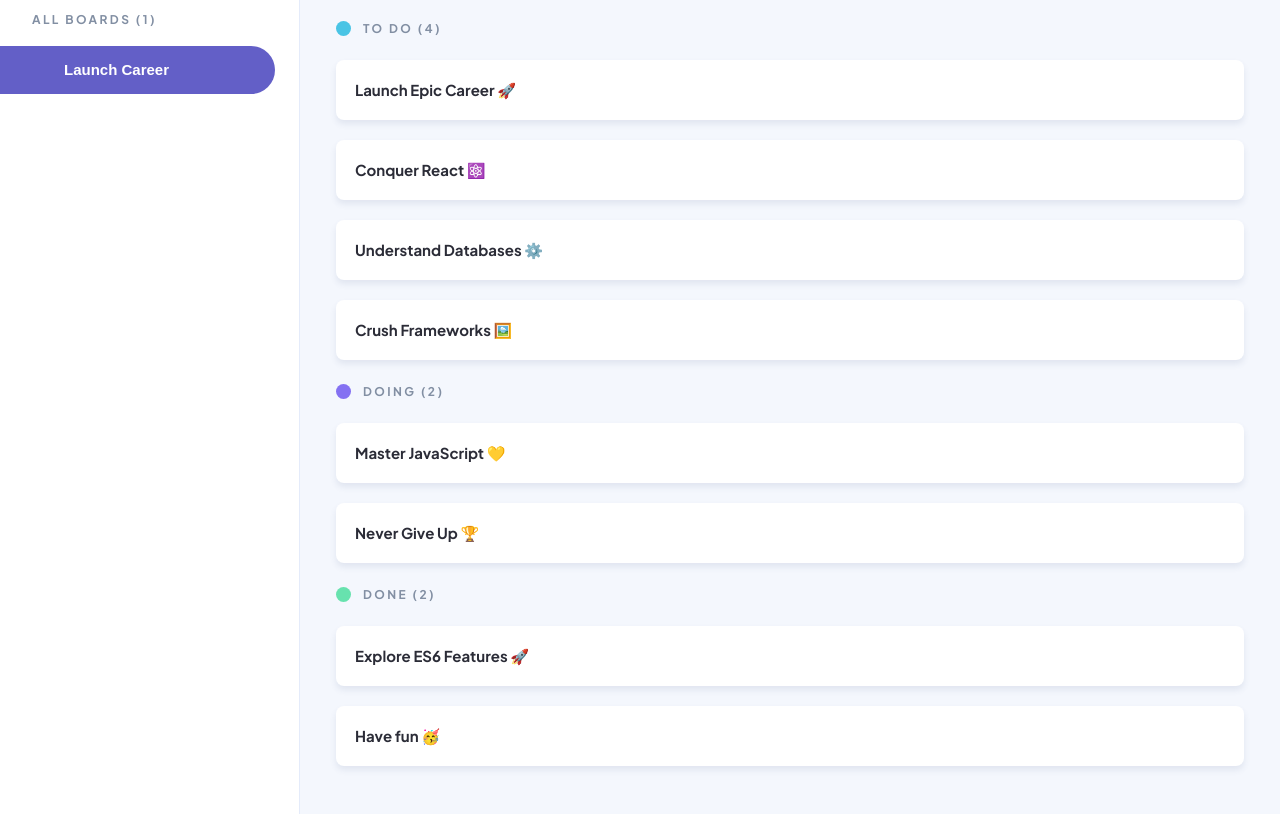
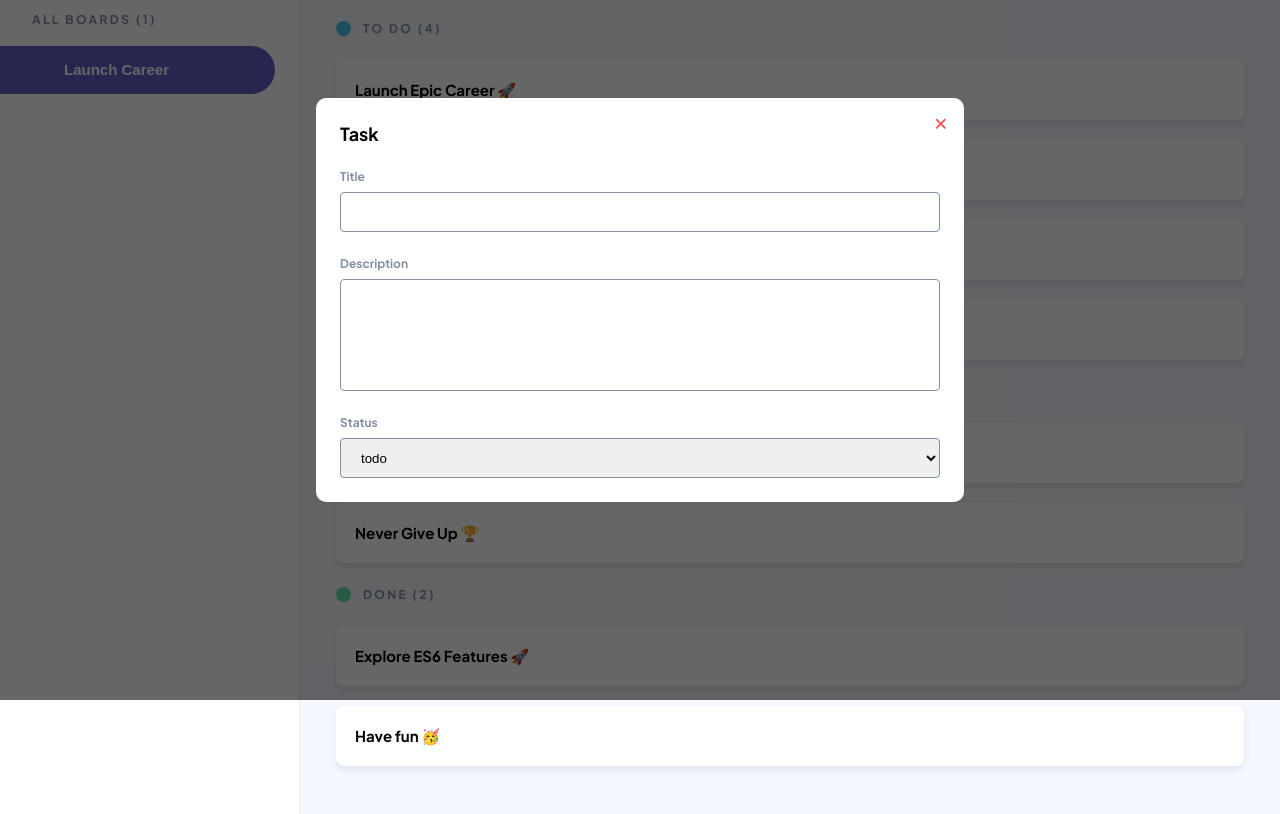
Before and after one commit to Takunda-Mundawarwo/TAKMUN25496_FTO2505_GroupB_Takunda-Mundawarwo_JSL04, a plain HTML site: page index.html in a window 1280 px wide. Shown: the part 100-914 px from the top of the page. Drawn offline with Linux system fonts and the light colour scheme.

Commit message:
Add modal to HTML & style with CSS

```diff
--- a/index.html
+++ b/index.html
@@ -82,6 +82,31 @@
         </main>
       </div>
     </div>
-    <script defer src="script.js"></script>
+    <!-- Modal -->
+    <div class="modal hidden">
+      <form id="modal-content" class="modal-content">
+        <div class="modal-label">
+          <h2>Task</h2>
+          <span id="close-btn">&times;</span>
+        </div>
+        <div class="modal-title">
+          <label for="modal-title"><h4>Title</h4></label>
+          <input type="text" id="modal-title" />
+        </div>
+        <div class="modal-description">
+          <label for="modal-description"><h4>Description</h4></label>
+          <input type="text" id="modal-description" />
+        </div>
+        <div class="modal-status">
+          <label for="modal-status"><h4>Status</h4></label>
+          <select name="modal-status" id="modal-status">
+            <option value="todo">todo</option>
+            <option value="doing">doing</option>
+            <option value="done">done</option>
+          </select>
+        </div>
+      </form>
+    </div>
+    <script type="module" src="main.js"></script>
   </body>
 </html>
--- a/styles.css
+++ b/styles.css
@@ -4,12 +4,12 @@
   --btn-primary: #635fc7;
   --btn-primary-hover: #a8a4ff;
   --black: #000112;
-  --text: #2b2c37;
+  --body-text: #2b2c37;
   --medium-grey: #828fa3;
   --lines: #e4ebfa;
   --background: #f4f7fd;
-  --btn-destructive: #ea5555;
-  --btn-destructive-hover: #ff9898;
+  --red: #ea5555;
+  --red-hover: #ff9898;
 
   /* @media (prefers-color-scheme: dark) {
     --background: #20212c;
@@ -33,7 +33,7 @@
 
   body {
     font-family: "Plus Jakarta Sans", Arial, sans-serif;
-    color: var(--text);
+    color: black;
     background-color: var(--background);
     margin: 0px;
     min-height: 100%;
@@ -62,12 +62,14 @@
   }
 
   .body-medium {
+    color: var(--body-text);
     font-size: 0.75rem;
     font-weight: bold;
     line-height: 0.9375rem;
   }
 
   .body-large {
+    color: var(--body-text);
     font-size: 0.8125rem;
     font-weight: 500;
     line-height: 1.4375rem;
@@ -133,6 +135,66 @@
 
   .button-primary:hover {
     background-color: var(--btn-primary-hover);
+  }
+
+  .modal {
+    position: fixed;
+    top: 0;
+    bottom: 0;
+    width: 100%;
+    height: 100%;
+    background-color: rgb(0, 0, 0, 0.6);
+    display: flex;
+    justify-content: center;
+    align-items: center;
+  }
+
+  .modal-content {
+    opacity: 1;
+    background-color: white;
+    padding: 1.5rem;
+    margin: 1rem;
+    width: 100%;
+    max-width: 600px;
+    border-radius: 0.625rem;
+    position: relative;
+    display: flex;
+    flex-direction: column;
+    row-gap: 1.5rem;
+  }
+
+  .modal-content h4 {
+    letter-spacing: normal;
+  }
+
+  #close-btn {
+    position: absolute;
+    top: 0.375rem;
+    right: 1rem;
+    color: var(--red);
+    font-size: 1.5rem;
+    cursor: pointer;
+  }
+
+  .modal-title > input,
+  .modal-description > input,
+  .modal-status > select {
+    box-sizing: border-box;
+    margin-top: 0.5rem;
+    padding-block: 0.5rem;
+    padding-inline: 1rem;
+    width: 100%;
+    height: 2.5rem;
+    border-radius: 0.25rem;
+    border: 1px solid var(--medium-grey);
+  }
+
+  .modal-description > input {
+    height: 7rem;
+  }
+
+  .modal-status > select {
+    cursor: pointer;
   }
 }
 
```
